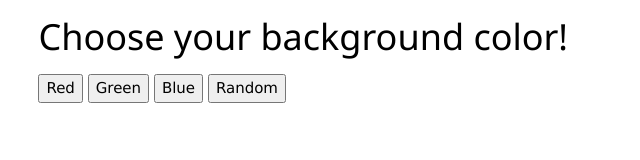
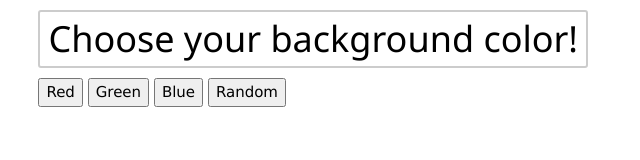
Before and after one commit to JustinTingthealpaca/projects, a plain HTML site: page backgroundColor/backgroundColor.html in a window 1280 px wide. Shown: the top 160 px of the page, without its empty margins (0-640 px from the left). Drawn offline with nearby package versions, Linux system fonts and the light colour scheme; files whose address does not match are found by name.

Commit message:
redo of stuff

```diff
--- a/backgroundColor/backgroundColor.html
+++ b/backgroundColor/backgroundColor.html
@@ -14,7 +14,8 @@
             <button id="green" onclick="color('green')">Green</button>
             <button id="blue" onclick="color('blue')">Blue</button>
             <button id="randomColor" onclick="randomColor()">Random</button>
+            <p id="display hue"></p>
         </main>
-        <script src="C:\Users\theal\Documents\projects\backgroundColor\script.js"></script>
+        <script src="script.js"></script>
     </body>
 </html>
--- a/backgroundColor/style.css
+++ b/backgroundColor/style.css
@@ -7,3 +7,13 @@ button {
     position: relative;
     margin: 5% 5% 5% 5%;
 }
+
+h1 {
+    padding-left: 8px;
+    padding-right: 8px;
+    border: 2px solid #ccc;
+    border-radius: 3px;
+    background-color: #fff;
+    color: #000;
+    width: fit-content;
+}
```
Also changed, not shown: calculator/calculator.html (renamed from calculator/index.html).
